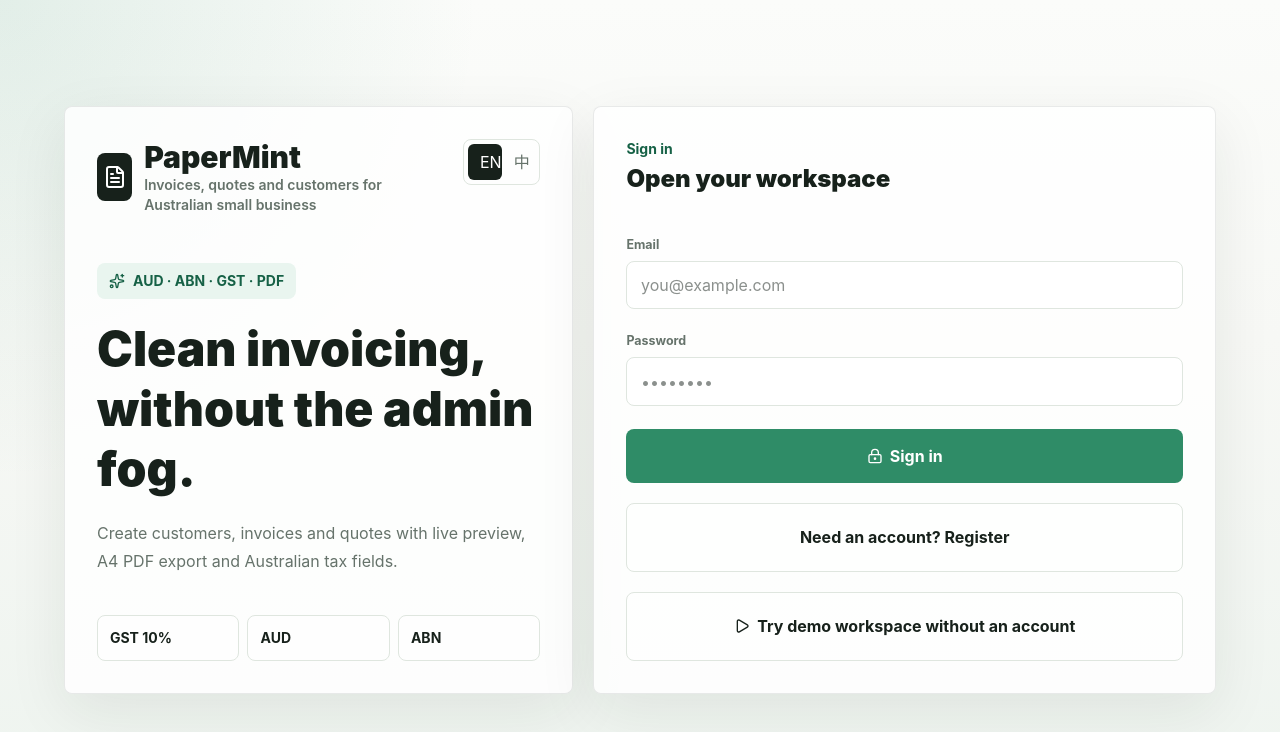
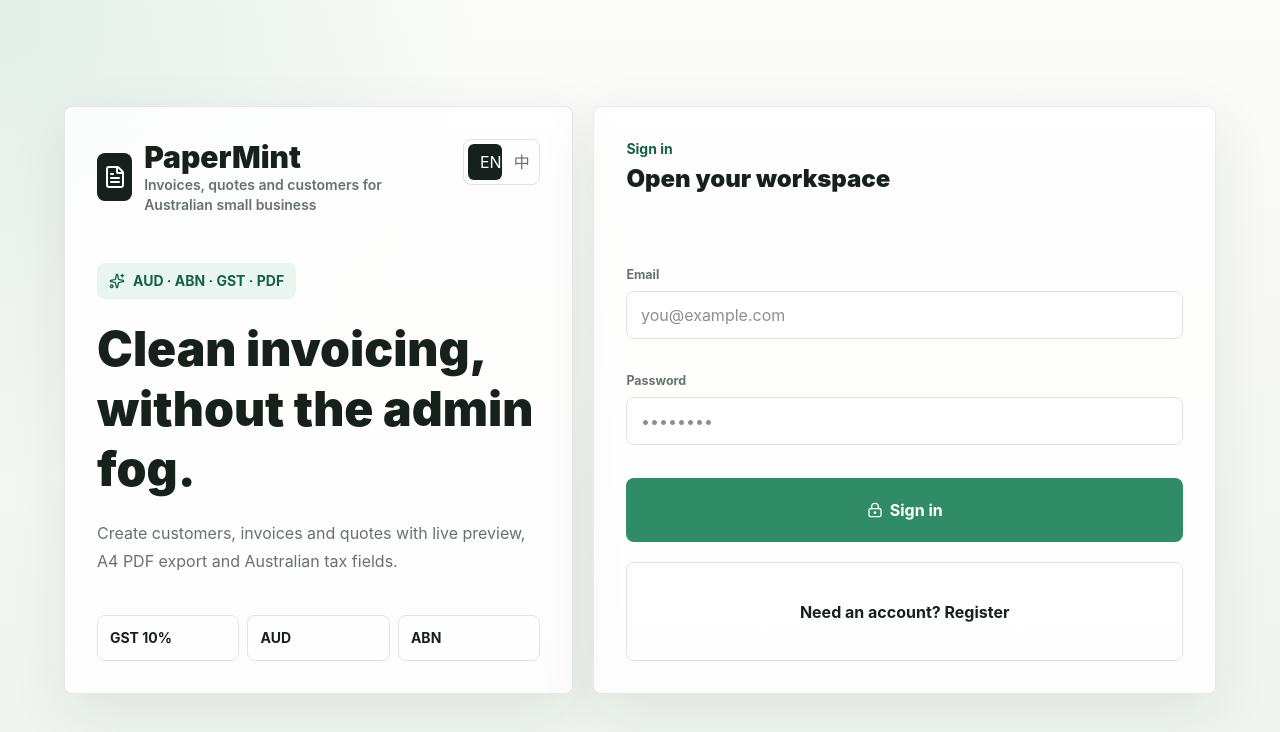
Before and after one commit to stephennnhehehe/papermint-demo, a Next.js app: page /login in a window 1280 px wide. Shown: the top 732 px of the page. Built offline with nearby package versions, Linux system fonts and the light colour scheme; no server answers.

Commit message:
Prepare Supabase auth production mode

```diff
--- a/src/app/login/page.tsx
+++ b/src/app/login/page.tsx
@@ -2,7 +2,7 @@
 
 import { FormEvent, useEffect, useState } from "react";
 import { useRouter } from "next/navigation";
-import { FileText, Loader2, LockKeyhole, Play, Sparkles } from "lucide-react";
+import { FileText, Loader2, LockKeyhole, Sparkles } from "lucide-react";
 import { LanguageSwitch } from "@/components/app/LanguageSwitch";
 import { useAuth } from "@/components/app/AuthProvider";
 import { useLanguage } from "@/components/app/LanguageProvider";
@@ -172,10 +172,11 @@
                 ? "已有账号？登录"
                 : "Already registered? Sign in"}
           </button>
-          <button className="btn-secondary border-[var(--mint)] text-[var(--mint-dark)]" onClick={handleDemo} type="button">
-            <Play className="h-4 w-4" />
-            {language === "zh" ? "无需账号试用 Demo 工作台" : "Try demo workspace without an account"}
-          </button>
+          {!configured ? (
+            <button className="btn-secondary border-[var(--mint)] text-[var(--mint-dark)]" onClick={handleDemo} type="button">
+              {language === "zh" ? "无需账号试用 Demo 工作台" : "Try demo workspace without an account"}
+            </button>
+          ) : null}
         </section>
       </div>
     </main>
--- a/src/components/app/AuthProvider.tsx
+++ b/src/components/app/AuthProvider.tsx
@@ -22,7 +22,8 @@
   const [loading, setLoading] = useState(configured);
 
   useEffect(() => {
-    const demoEnabled = window.localStorage.getItem("papermint:demo") === "true";
+    const demoEnabled =
+      !configured && window.localStorage.getItem("papermint:demo") === "true";
     if (demoEnabled) {
       setDemo(true);
       setUser(createDemoUser());
@@ -38,6 +39,8 @@
       return;
     }
 
+    window.localStorage.removeItem("papermint:demo");
+    setDemo(false);
     const supabase = getSupabaseClient();
     let mounted = true;
 
@@ -51,6 +54,7 @@
     const {
       data: { subscription }
     } = supabase.auth.onAuthStateChange((_event, session) => {
+      window.localStorage.removeItem("papermint:demo");
       setDemo(false);
       setUser(session?.user ?? null);
       setLoading(false);
@@ -63,11 +67,12 @@
   }, [configured]);
 
   const startDemo = useCallback(() => {
+    if (configured) return;
     window.localStorage.setItem("papermint:demo", "true");
     setDemo(true);
     setUser(createDemoUser());
     setLoading(false);
-  }, []);
+  }, [configured]);
 
   const signOut = useCallback(async () => {
     window.localStorage.removeItem("papermint:demo");
```
